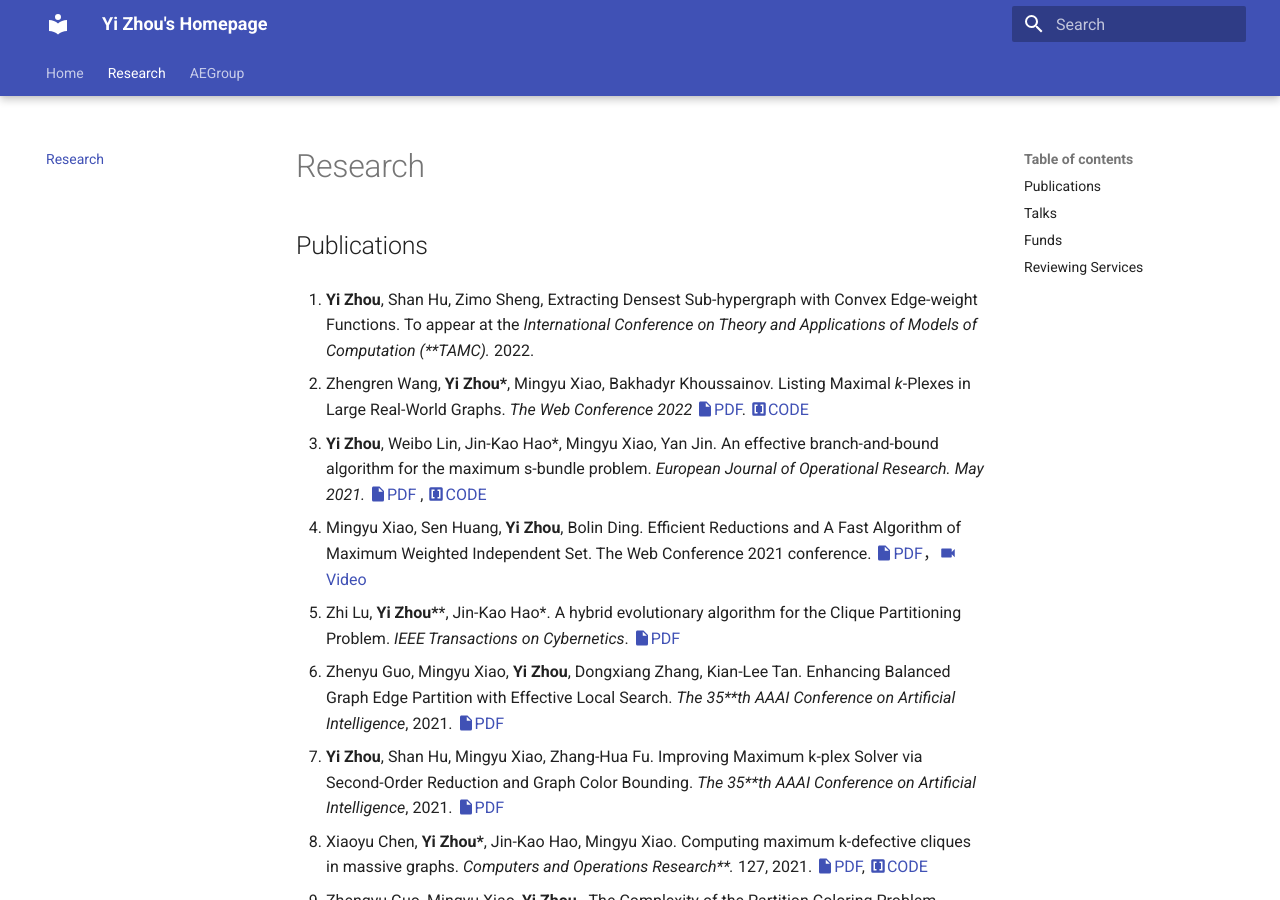
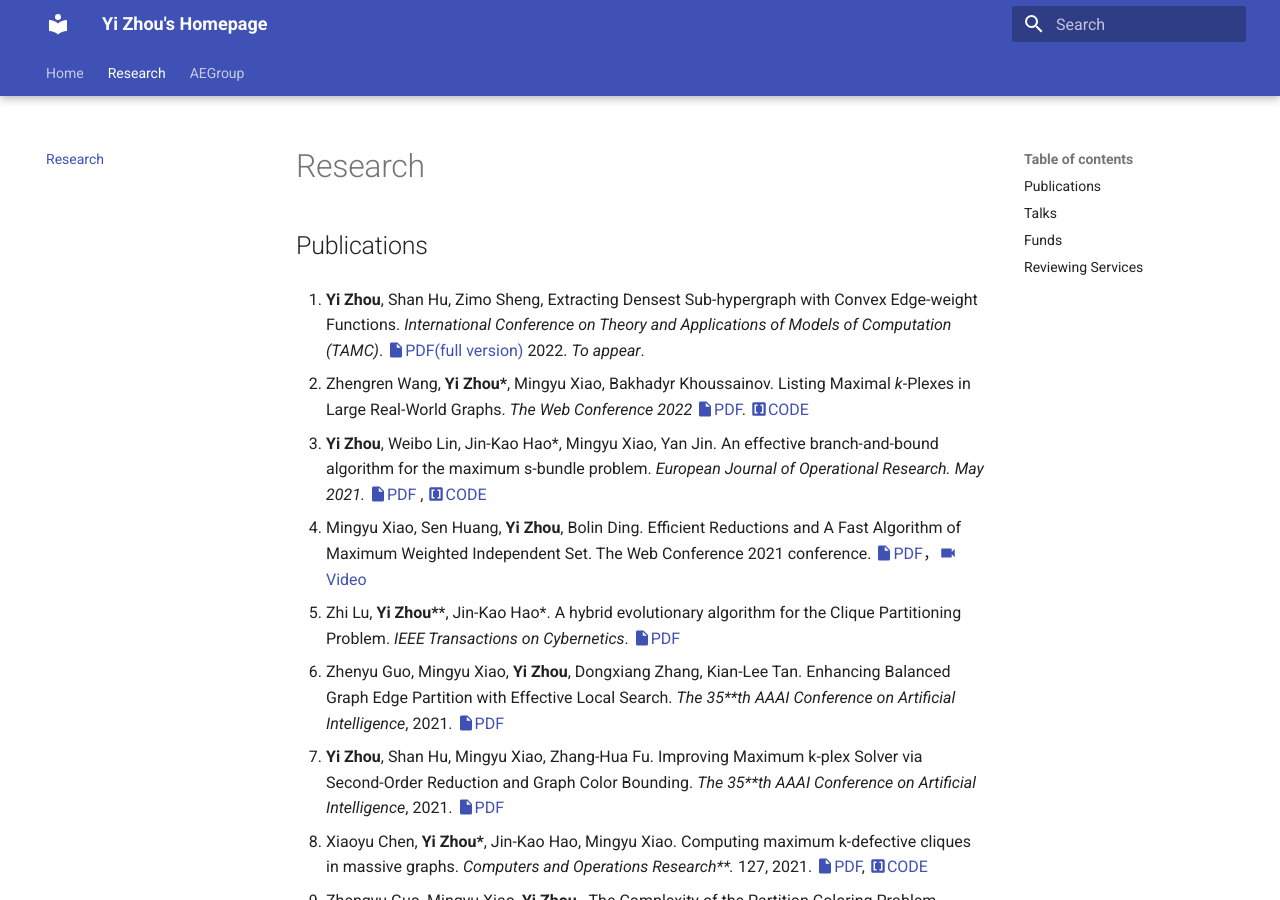
Before and after one commit to joey001/joey001.github.io, an MkDocs documentation site: the page built from docs/research/publication.md, in a window 1280 px wide and 900 px high. Built offline with MkDocs 1.6.1 and Material for MkDocs 9.7.7, drawn with Linux system fonts in a browser that asks for light colours.

Commit message:
update tamc 2022 paper

```diff
--- a/docs/research/publication.md
+++ b/docs/research/publication.md
@@ -1,5 +1,5 @@
 ## Publications
-17. **Yi Zhou**, Shan Hu, Zimo Sheng, Extracting Densest Sub-hypergraph with Convex Edge-weight Functions. To appear at the *International Conference on Theory and Applications of Models of Computation (**TAMC).* 2022.
+17. **Yi Zhou**, Shan Hu, Zimo Sheng, Extracting Densest Sub-hypergraph with Convex Edge-weight Functions. *International Conference on Theory and Applications of Models of Computation (TAMC)*. [:material-file:PDF(full version)](https://arxiv.org/abs/2207.08340) 2022. *To appear*.
 
 16. Zhengren Wang, **Yi Zhou\***, Mingyu Xiao, Bakhadyr Khoussainov. Listing Maximal *k*-Plexes in Large Real-World Graphs. *The Web Conference 2022* [:material-file:PDF](https://arxiv.org/abs/2202.08737). [:material-code-array:CODE](https://github.com/joey001/ListPlex)
 
```
